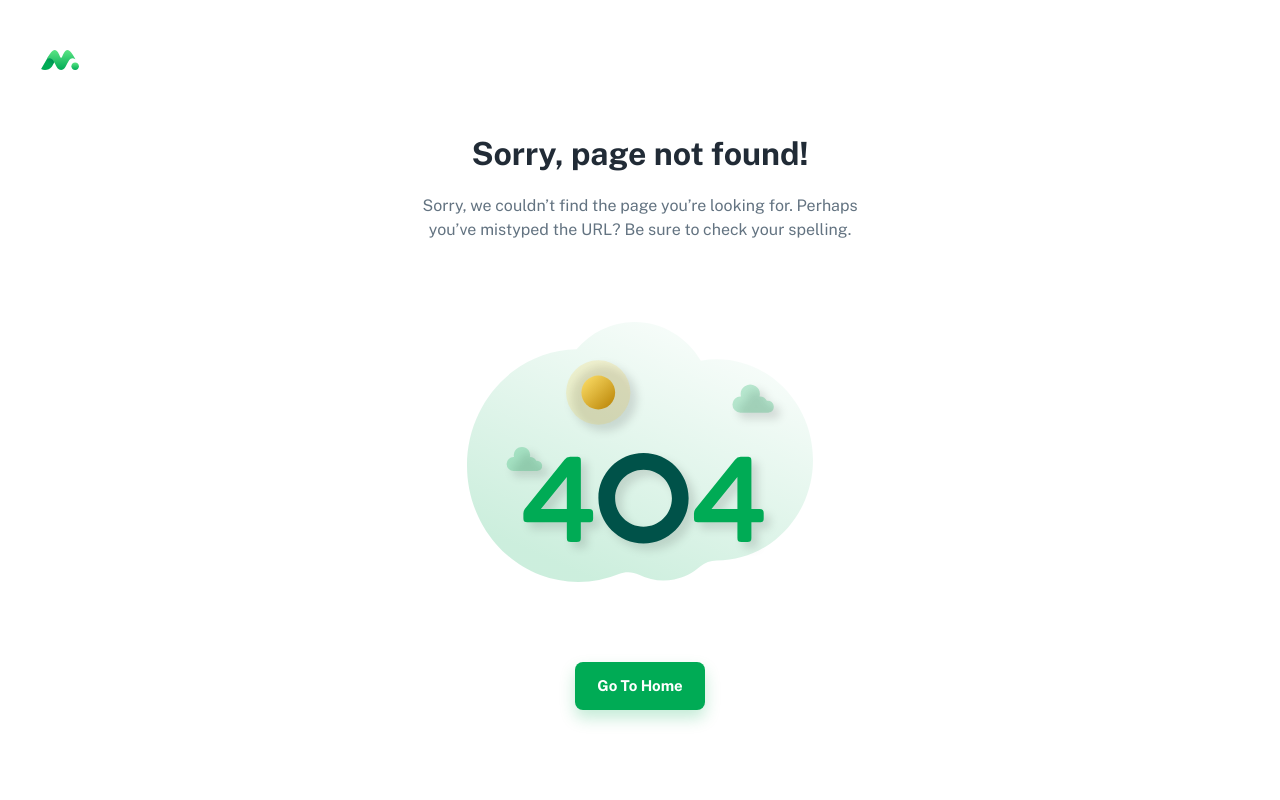
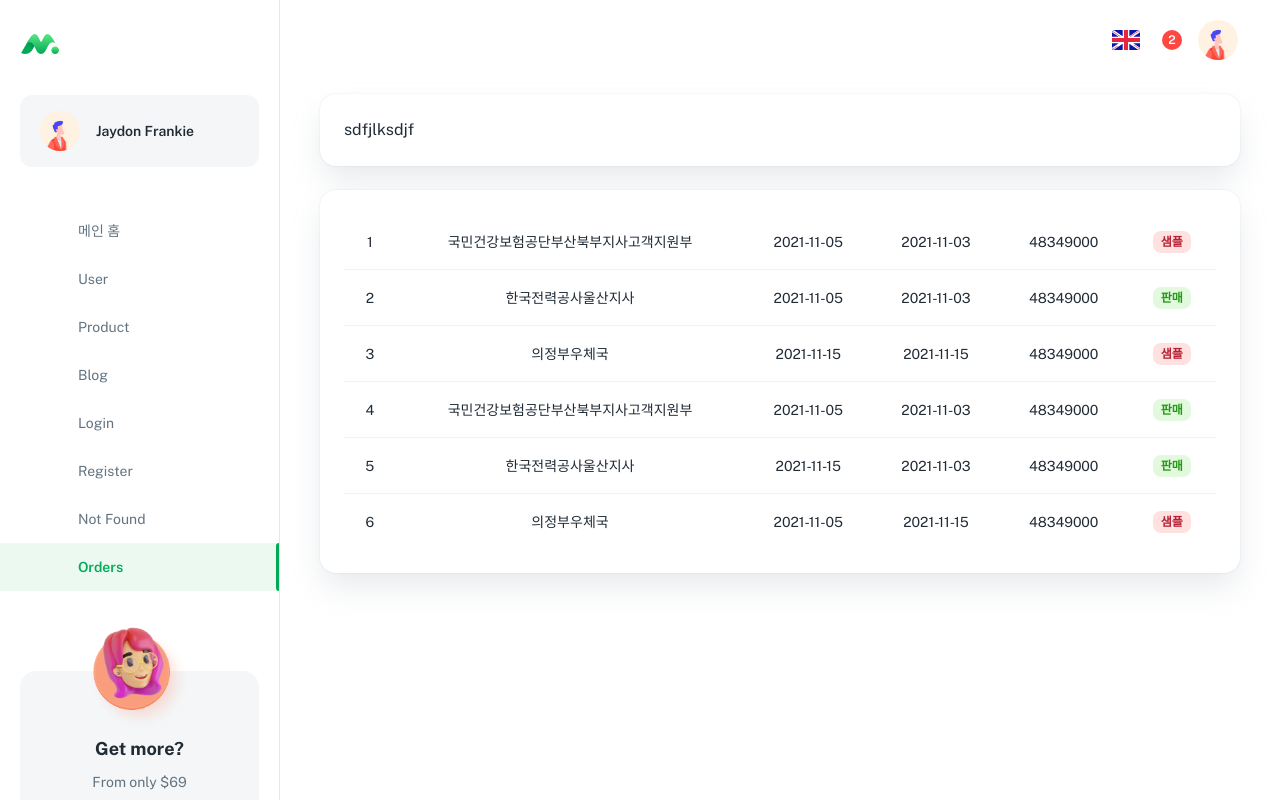
Before and after one commit to Support-Yun/one234gift, a React (Create React App) app: page /dashboard/orders in a window 1280 px wide. Before the commit this address led to /404. Built offline with nearby package versions, Linux system fonts and the light colour scheme; a web font is replaced by a local one.

Commit message:
order작업중

```diff
--- a/src/components/_dashboard/app/AppNotice.js
+++ b/src/components/_dashboard/app/AppNotice.js
@@ -46,7 +46,7 @@ export default function AppNotice() {
     <NoticeCard>
       <CardHeader title="예약콜 목록" />
       <CardContent>
-        <DataTable header={noticeTableHeader} data={data} />
+        <DataTable header={noticeTableHeader} data={data} ignoreKey={["onClick","hover"]}/>
         <br/>
         <Stack direction="row" justifyContent="flex-end" alignItems="center" spacing={2}>
           <IconButton aria-label="perveBtn">
--- a/src/components/table/Table.js
+++ b/src/components/table/Table.js
@@ -7,44 +7,49 @@ import TableHead from '@mui/material/TableHead';
 import TableRow from '@mui/material/TableRow';
 import Paper from '@mui/material/Paper';
 
-function DataTableHead({datas}){
-  return(
+function DataTableHead({ datas }) {
+  return (
     <TableHead>
       <TableRow>
-          {
-            datas.map(data=><TableCell align="center">{data}</TableCell>)
-          }
+        {datas.map((data) => (
+          <TableCell align="center">{data}</TableCell>
+        ))}
       </TableRow>
     </TableHead>
   );
 }
 
-function DataTableBody({datas, hover}){
+function DataTableBody({ datas, hover, ignoreKey }) {
   return (
     <TableBody>
-        {datas.map((data,idx)=>(
+      {datas.map((data, idx) => (
         <TableRow
           onClick={data.onClick}
           hover={hover}
           key={idx}
           sx={{ '&:last-child td, &:last-child th': { border: 0 } }}
         >
-          <TableCell align="center">{data.name}</TableCell>
-          <TableCell align="center">{data.when}</TableCell>
-          <TableCell align="center">{data.type}</TableCell>
+          {Object.keys(data).map((key, _idx) => {
+            if (ignoreKey && ignoreKey.includes(key)) {
+              return null;
+            }
+            return <TableCell key={_idx} align="center">{data[key]}</TableCell>;
+          })}
         </TableRow>
       ))}
     </TableBody>
   );
 }
 
-function DataTable({header, data}){
-  return (<TableContainer component={Paper}>
+function DataTable({ header, data, ignoreKey }) {
+  return (
+    <TableContainer component={Paper}>
       <Table sx={{ minWidth: 650 }} aria-label="simple table">
         {/* <DataTableHead datas={header}/> */}
-      <DataTableBody datas={data} hover/>
+        <DataTableBody datas={data} hover ignoreKey={ignoreKey} />
       </Table>
-  </TableContainer>)
+    </TableContainer>
+  );
 }
 
 export default DataTable;
--- a/src/layouts/dashboard/SidebarConfig.js
+++ b/src/layouts/dashboard/SidebarConfig.js
@@ -13,7 +13,7 @@ const getIcon = (name) => <Icon icon={name} width={22} height={22} />;
 
 const sidebarConfig = [
   {
-    title: 'dashboard',
+    title: '메인 홈',
     path: '/dashboard/app',
     icon: getIcon(pieChart2Fill)
   },
@@ -46,7 +46,11 @@ const sidebarConfig = [
     title: 'Not found',
     path: '/404',
     icon: getIcon(alertTriangleFill)
-  }
+  },{
+    title: 'Orders',
+    path: '/dashboard/orders',
+    icon: getIcon(shoppingBagFill)
+  },
 ];
 
 export default sidebarConfig;
--- a/src/pages/DashboardApp.js
+++ b/src/pages/DashboardApp.js
@@ -23,7 +23,7 @@ export default function DashboardApp() {
     <Page title="Dashboard | Minimal-UI">
       <Container maxWidth="xl">
         <Grid container spacing={3}>
-          <Grid item xs={6} sm={6} md={12}>
+          <Grid item xs={12} sm={12} md={12}>
             <AppQuickMenu />
           </Grid>
 
--- /dev/null
+++ b/src/pages/Orders.js
@@ -0,0 +1,99 @@
+import { Box, Grid, Container, Typography, Card, CardContent } from '@mui/material';
+import { useEffect, useState } from 'react';
+import DataTable from '../components/table/Table';
+import Page from '../components/Page';
+import Label from '../components/Label';
+
+export default function Orders() {
+  const [data, setData] = useState([
+    {
+      idx: 1,
+      date: '2021-11-05',
+      price: 48349000,
+      name: '국민건강보험공단부산북부지사고객지원부',
+      when: '2021-11-03',
+      type: '샘플'
+    },
+    {
+      idx: 2,
+      date: '2021-11-05',
+      price: 48349000,
+      name: '한국전력공사울산지사',
+      when: '2021-11-03',
+      type: '판매'
+    },
+    {
+      idx: 3,
+      date: '2021-11-15',
+      price: 48349000,
+      name: '의정부우체국',
+      when: '2021-11-15',
+      type: '샘플'
+    },
+    {
+      idx: 4,
+      date: '2021-11-05',
+      price: 48349000,
+      name: '국민건강보험공단부산북부지사고객지원부',
+      when: '2021-11-03',
+      type: '판매'
+    },
+    {
+      idx: 5,
+      date: '2021-11-15',
+      price: 48349000,
+      name: '한국전력공사울산지사',
+      when: '2021-11-03',
+      type: '판매'
+    },
+    {
+      idx: 6,
+      date: '2021-11-05',
+      price: 48349000,
+      name: '의정부우체국',
+      when: '2021-11-15',
+      type: '샘플'
+    }
+  ]);
+
+  useEffect(()=>{
+    const contents = [];
+    data.map((data, idx) => {
+      contents.push({
+        idx: data.idx,
+        name: data.name,
+        date: data.date,
+        when: data.when,
+        price: data.price,
+        type: (
+          <Label variant="ghost" color={(data.type === '샘플' && 'error') || 'success'}>
+            {data.type}
+          </Label>
+        )
+      });
+      return null;
+    });
+    setData(contents)
+  },[]);
+
+  return (
+    <Page title="Dashboard | Minimal-UI">
+      <Container maxWidth="xl">
+        <Grid container spacing={3}>
+          <Grid item xs={12} sm={12} md={12}>
+            <Card>
+              <CardContent>sdfjlksdjf</CardContent>
+            </Card>
+          </Grid>
+          <Grid item xs={12} sm={12} md={12}>
+            <Card>
+              <CardContent>
+                <DataTable data={data} />
+              </CardContent>
+            </Card>
+          </Grid>
+        </Grid>
+      </Container>
+    </Page>
+  );
+}
--- a/src/routes.js
+++ b/src/routes.js
@@ -10,6 +10,7 @@ import Products from './pages/Products';
 import Blog from './pages/Blog';
 import User from './pages/User';
 import NotFound from './pages/Page404';
+import Orders from './pages/Orders';
 
 // ----------------------------------------------------------------------
 
@@ -23,7 +24,8 @@ export default function Router() {
         { path: 'app', element: <DashboardApp /> },
         { path: 'user', element: <User /> },
         { path: 'products', element: <Products /> },
-        { path: 'blog', element: <Blog /> }
+        { path: 'blog', element: <Blog /> },
+        { path: 'orders', element: <Orders /> }
       ]
     },
     {
```
Also changed, not shown: src/layouts/dashboard/DashboardNavbar.js (line endings or trailing spaces). Lines whose indentation alone changed are shown as unchanged.
